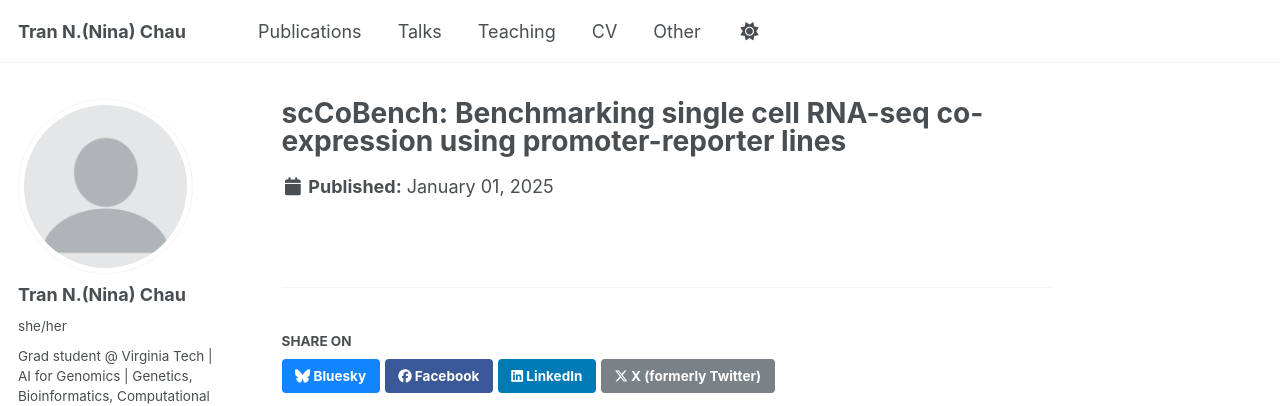
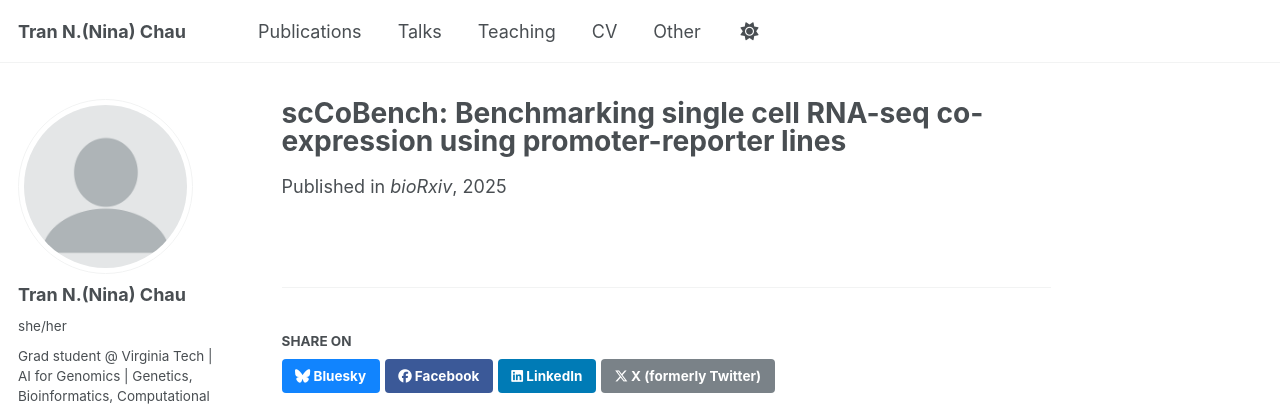
Before and after one commit to ct-tranchau/ct-tranchau.github.io, a Jekyll site: the page built from _publications/sccobench-single-cell-benchmark.md, in a window 1280 px wide. Shown: the top 406 px of the page. Built offline with Jekyll 4.4.1, drawn with Linux system fonts in a browser that asks for light colours; some web fonts are replaced; a script that is not in the unit is left out; part of the change alters nothing that is shown.

Commit message:
Update sccobench-single-cell-benchmark.md

```diff
--- a/_publications/sccobench-single-cell-benchmark.md
+++ b/_publications/sccobench-single-cell-benchmark.md
@@ -1,10 +1,11 @@
 ---
 title: "scCoBench: Benchmarking single cell RNA-seq co-expression using promoter-reporter lines"
 collection: publications
-permalink: /publications/sccobench-single-cell-benchmark
+category: manuscripts
+permalink: /publication/sccobench-single-cell-benchmark
 excerpt: "This study introduces scCoBench, a benchmarking framework using promoter-reporter lines to evaluate gene co-expression analysis in single-cell RNA-seq data, demonstrating that deep learning-based imputation significantly improves biologically meaningful co-expression patterns."
 date: 2025-01-01
 authors: "Tran N Chau, Kook Hui Ryu, Razan Alajoleen, Bastiaan OR Bargmann, John Schiefelbein, Song Li"
-publication: "bioRxiv"
-doi: "https://www.biorxiv.org/content/10.1101/2025.05.26.656221v1.full"
+venue: "bioRxiv"
+paperurl: "https://www.biorxiv.org/content/10.1101/2025.05.26.656221v1.full"
 ---
```
